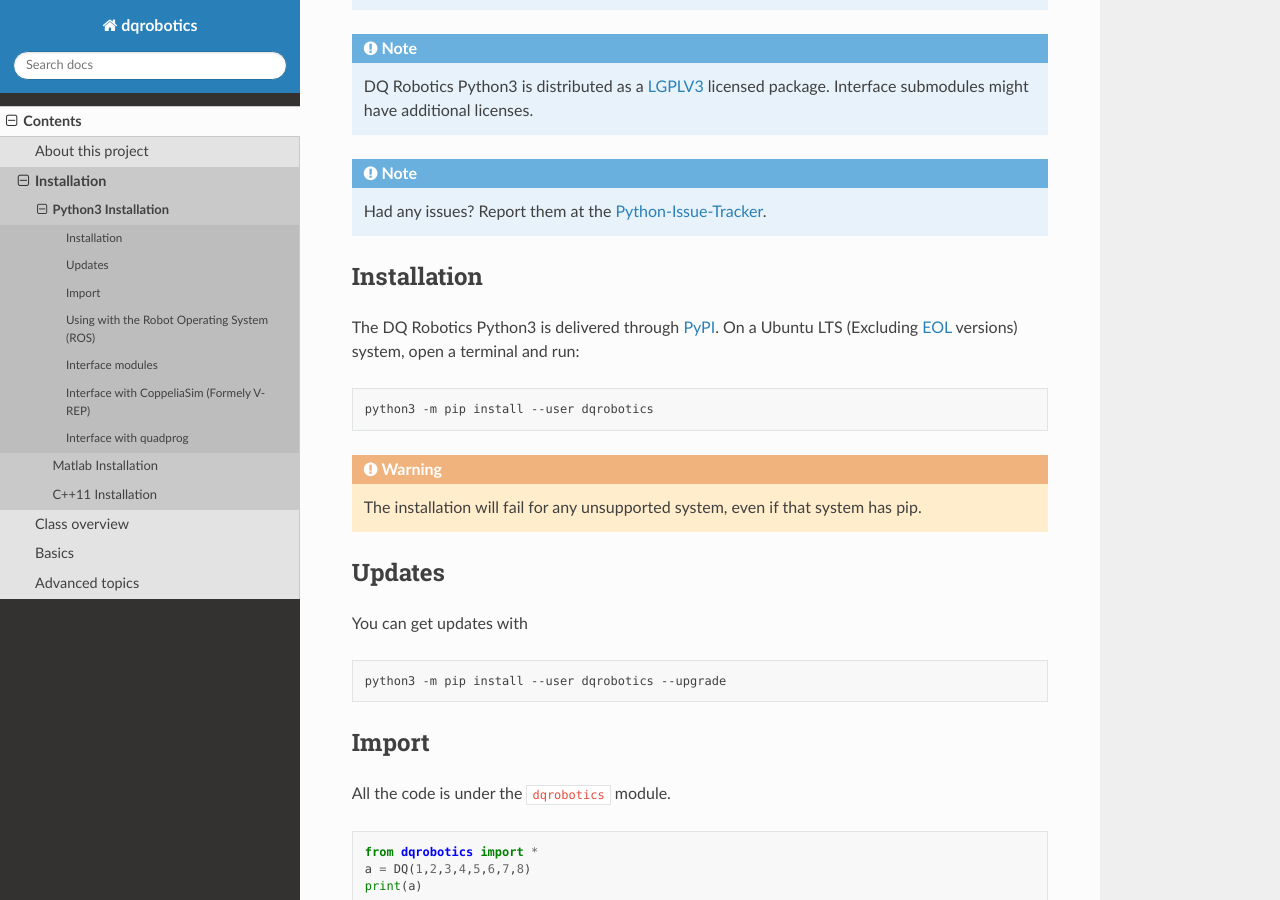
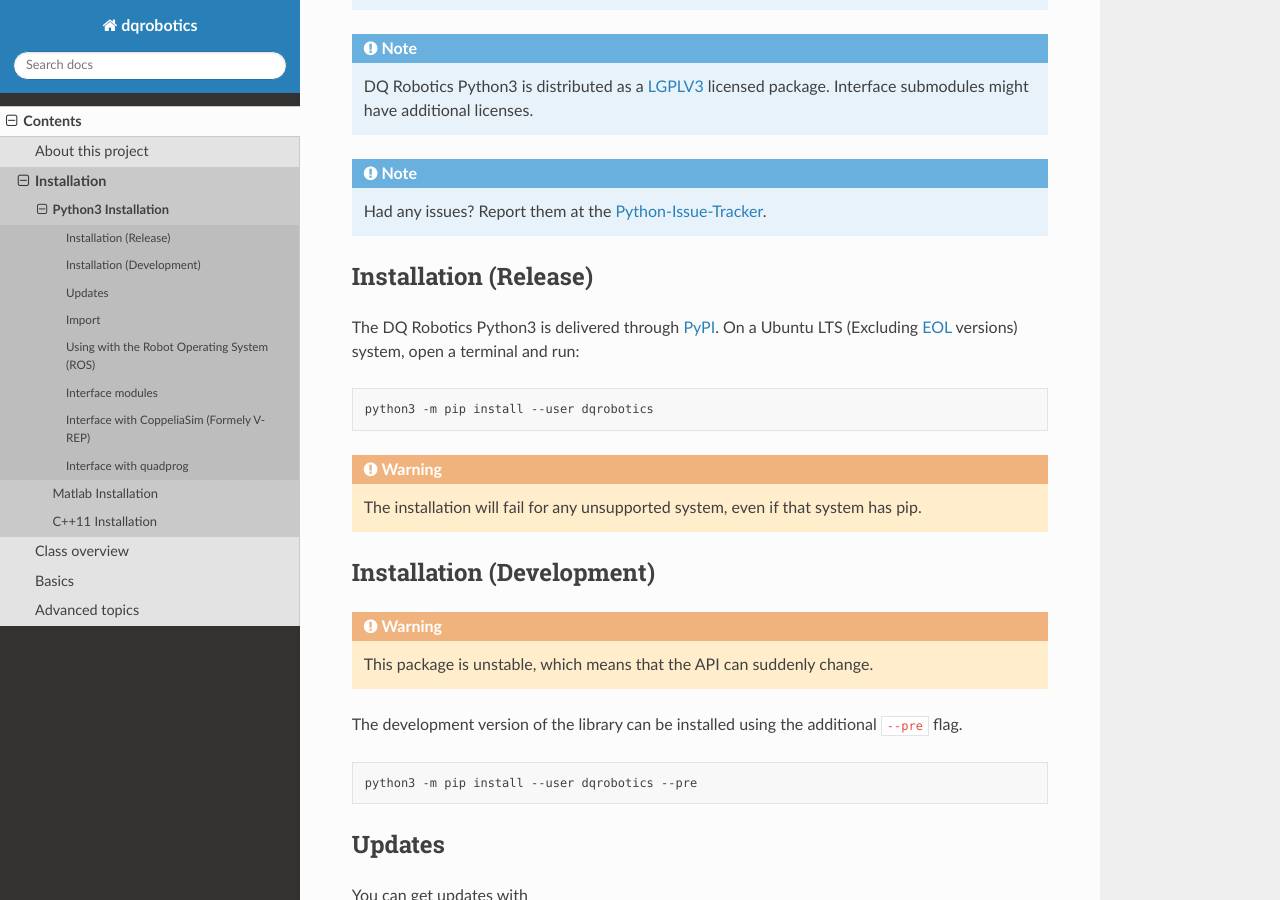
Before and after one commit to dqrobotics/dqrobotics.github.io, a Sphinx documentation site: the page built from docs/installation/python.rst, in a window 1280 px wide and 900 px high, scrolled down 227 px. Built offline with Sphinx 7.4.7 and the Read the Docs theme 2.0.0, drawn with Linux system fonts in a browser that asks for light colours; pages that are not in the unit, such as notebooks, are missing from menus.

Commit message:
[python.rst] Added info on the pre-release install.

```diff
--- a/docs/installation/python.rst
+++ b/docs/installation/python.rst
@@ -7,7 +7,7 @@
 .. note::
   Had any issues? Report them at the Python-Issue-Tracker_.
 
-Installation
+Installation (Release)
 ============
 The DQ Robotics Python3 is delivered through PyPI_. On a Ubuntu LTS (Excluding EOL_ versions) system, open a terminal and run:
 
@@ -17,6 +17,18 @@
 
 .. warning::
   The installation will fail for any unsupported system, even if that system has pip.
+
+Installation (Development)
+============
+.. warning::
+   This package is unstable, which means that the API can suddenly change.
+
+The development version of the library can be installed using the additional :code:`--pre` flag.
+
+.. code-block:: bash
+
+  python3 -m pip install --user dqrobotics --pre
+
 
 Updates
 =======
```
